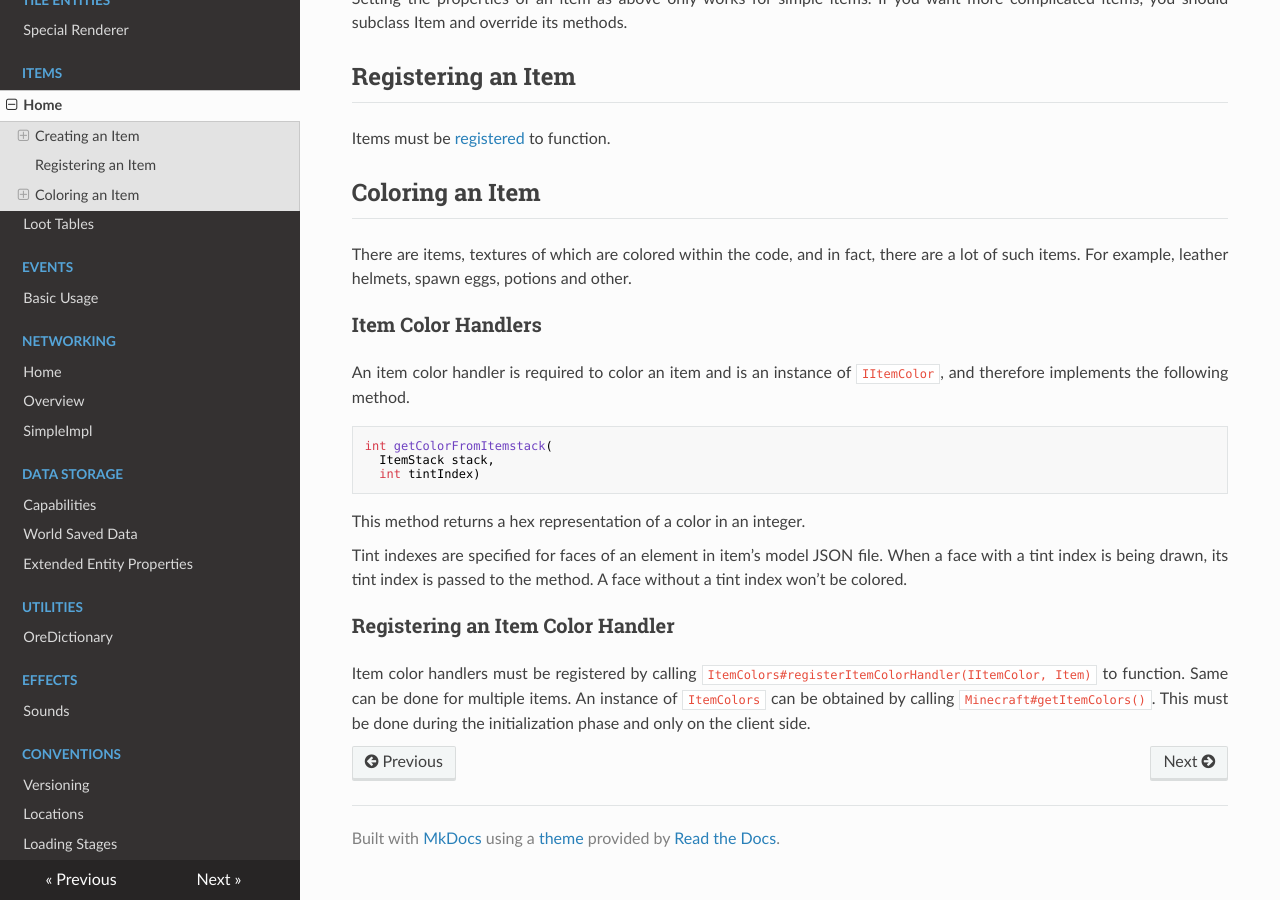
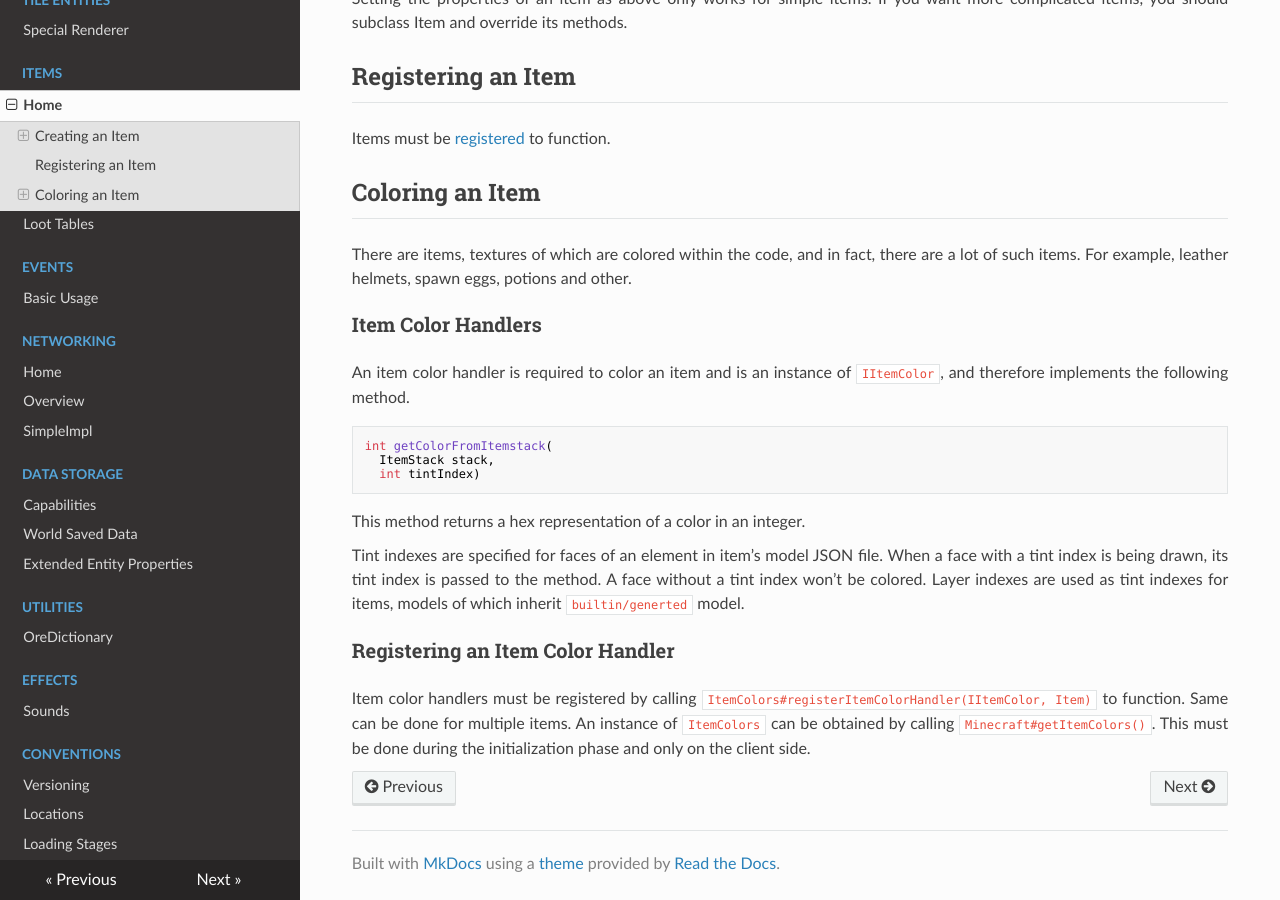
Before and after one commit to MinecraftForge/Documentation, an MkDocs documentation site: the page built from docs/items/items.md, in a window 1280 px wide and 900 px high, scrolled down 806 px. Built offline with MkDocs 1.6.1, drawn with Linux system fonts in a browser that asks for light colours; nearby versions of some CDN libraries; old or Windows-style settings are respelled for this version of MkDocs.

Commit message:
Finish changing based on williewillus's suggestions

```diff
--- a/docs/items/items.md
+++ b/docs/items/items.md
@@ -47,7 +47,7 @@ int getColorFromItemstack(
 
 This method returns a hex representation of a color in an integer.
 
-Tint indexes are specified for faces of an element in item's model JSON file. When a face with a tint index is being drawn, its tint index is passed to the method. A face without a tint index won't be colored.
+Tint indexes are specified for faces of an element in item's model JSON file. When a face with a tint index is being drawn, its tint index is passed to the method. A face without a tint index won't be colored. Layer indexes are used as tint indexes for items, models of which inherit `builtin/generted` model.
 
 ### Registering an Item Color Handler
 
```
